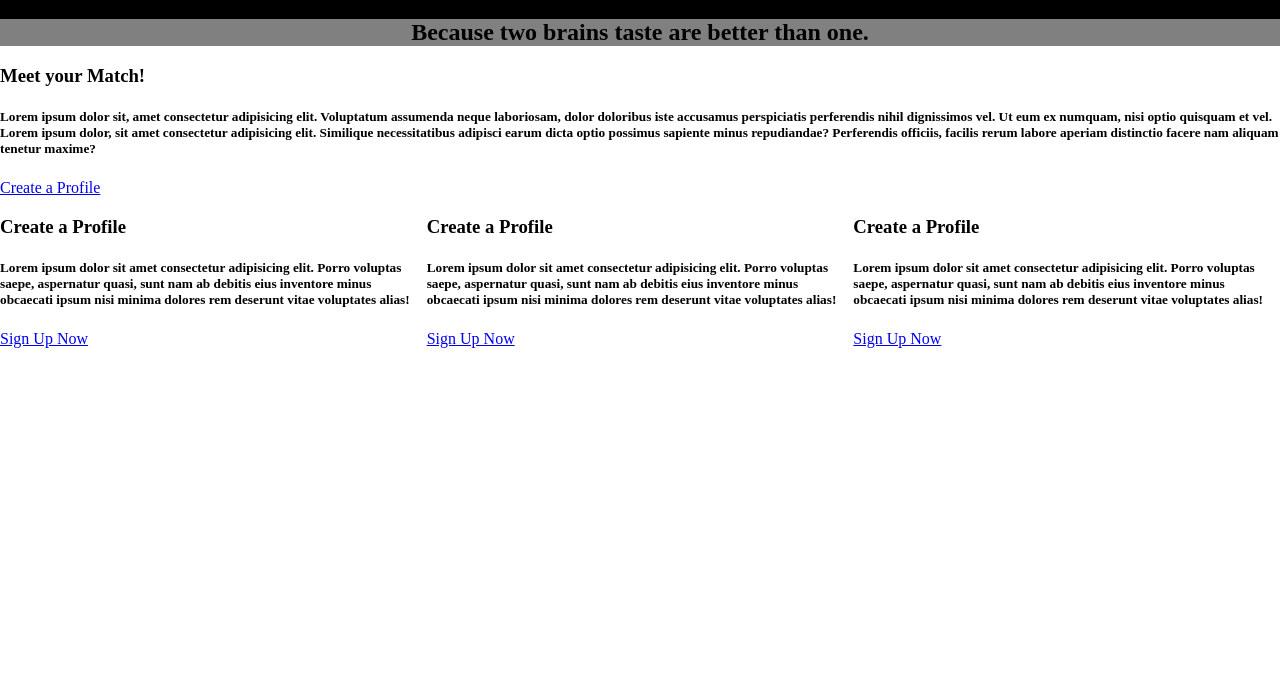
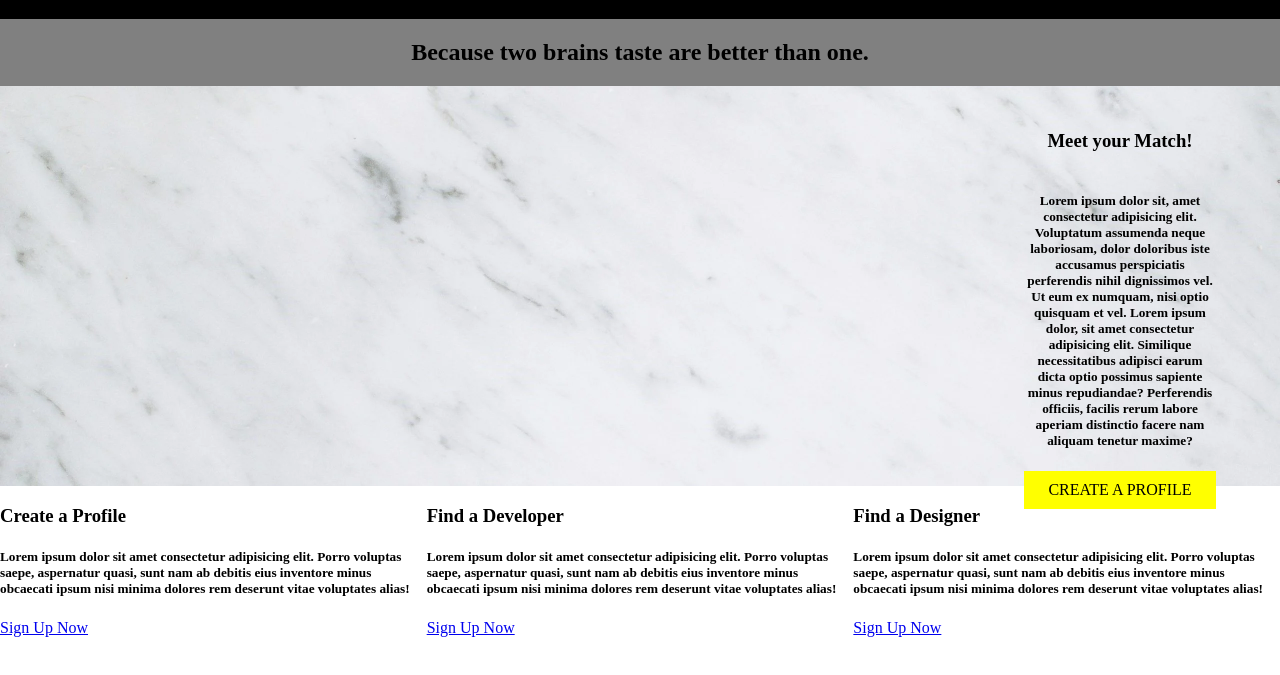
Before and after one commit to TraineeNash/GA-Assembly-Malaysia-Homework-Week-1, a plain HTML site: page index.html in a window 1280 px wide. Shown: the part 61-736 px from the top of the page. Drawn offline with Linux system fonts and the light colour scheme.

Commit message:
Banner Complete

```diff
--- a/css/main.css
+++ b/css/main.css
@@ -16,9 +16,29 @@ h2{
     background-color: grey;
     text-align: center;
     margin: 0;
+    padding: 20px;
 }
 nav a{
     color: white;
     text-decoration: none;
     padding: 10px;
 }
+.banner{
+    background-image: url("../img/white\ bg.webp");
+    background-size: cover;
+    height: 400px;
+}
+.banner .flex{
+    flex-direction: column;
+    width: 15%;
+    margin-left: 80%;
+    padding-top: 2%;
+    text-align: center;
+}
+.banner .flex a{
+    color: black;
+    background-color: yellow;
+    text-decoration: none;
+    text-transform: uppercase;
+    padding: 10px;
+}
--- a/index.html
+++ b/index.html
@@ -19,10 +19,12 @@
     </nav>
     </div>
 
-    <h2>Because two brains taste are better than one.</h2>
+    <h2>Because two brains taste are
+        better than one.
+    </h2>
 
     <div class="banner">
-        <div>
+        <div class="flex">
             <h3>Meet your Match!</h3>
             <h5>
                 Lorem ipsum dolor sit, amet consectetur adipisicing elit. Voluptatum assumenda neque laboriosam, dolor doloribus iste accusamus perspiciatis perferendis nihil dignissimos vel. Ut eum ex numquam, nisi optio quisquam et vel. Lorem ipsum dolor, sit amet consectetur adipisicing elit. Similique necessitatibus adipisci earum dicta optio possimus sapiente minus repudiandae? Perferendis officiis, facilis rerum labore aperiam distinctio facere nam aliquam tenetur maxime?
@@ -38,12 +40,12 @@
             <a href="#">Sign Up Now</a>
         </div>
         <div class="item">
-            <h3>Create a Profile</h3>
+            <h3>Find a Developer</h3>
             <h5>Lorem ipsum dolor sit amet consectetur adipisicing elit. Porro voluptas saepe, aspernatur quasi, sunt nam ab debitis eius inventore minus obcaecati ipsum nisi minima dolores rem deserunt vitae voluptates alias!</h5>
             <a href="#">Sign Up Now</a>
         </div>
         <div class="item">
-            <h3>Create a Profile</h3>
+            <h3>Find a Designer</h3>
             <h5>Lorem ipsum dolor sit amet consectetur adipisicing elit. Porro voluptas saepe, aspernatur quasi, sunt nam ab debitis eius inventore minus obcaecati ipsum nisi minima dolores rem deserunt vitae voluptates alias!</h5>
             <a href="#">Sign Up Now</a>
         </div>
```
Also changed, not shown: img/white bg.webp (added), 1 other file.
